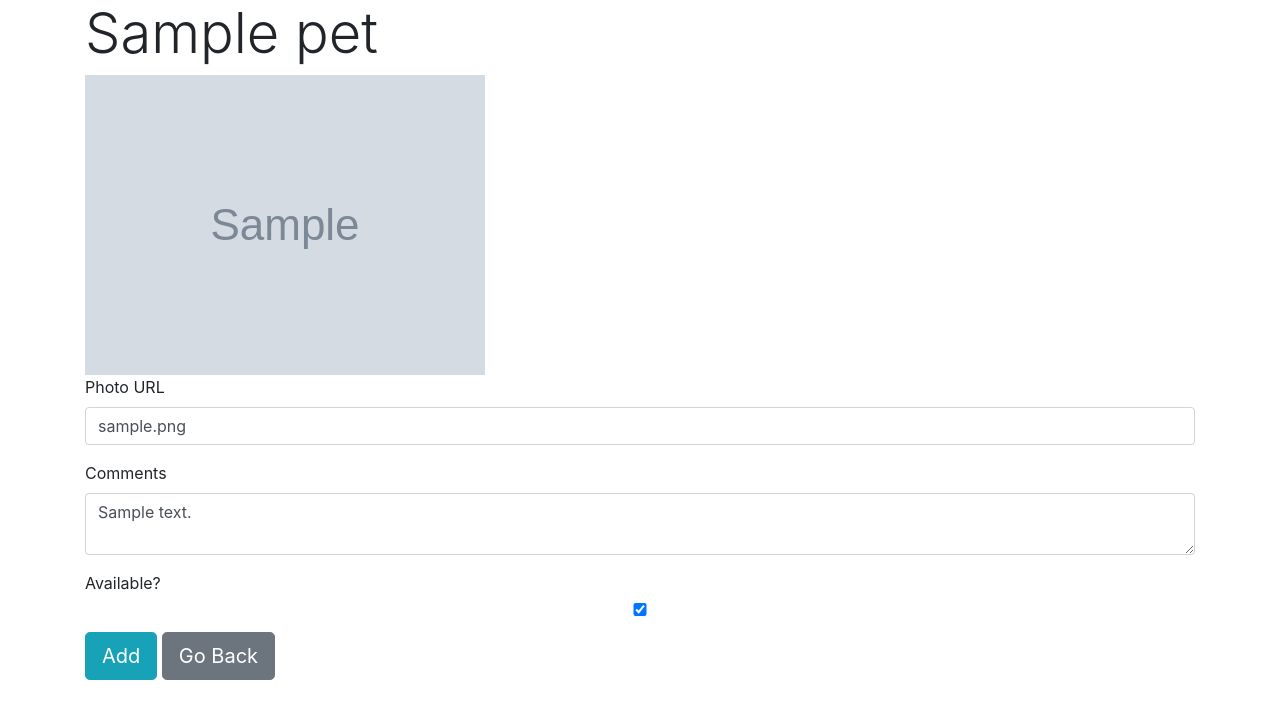
After one commit to paphdev14/Pet-Adoption, a Flask app: page /home/1 in a window 1280 px wide. The commit adds this page. Shown: the top 719 px of the page. Run offline with Flask 2, Linux system fonts and the light colour scheme; tables that the repository leaves empty hold one stand-in row (values such as "Sample post"); grey boxes marked "Sample" are stand-in pictures.

Commit message:
Submission of Final Pet Project

```diff
--- a/app.py
+++ b/app.py
@@ -1,10 +1,11 @@
 from flask import Flask, render_template, request, redirect, flash, session
 from flask_debugtoolbar import DebugToolbarExtension
 from models import db,  connect_db, Pet
+from forms import AddPetForm, EditPetForm
 
 app = Flask(__name__)
 
-app.config['SQLALCHEMY_DATABASE_URI'] = 'postgresql:///pet_adoption'
+app.config['SQLALCHEMY_DATABASE_URI'] = 'postgresql:///adopt'
 app.config['SQLALCHEMY_TRACK_MODIFICATIONS'] = False
 app.config['SQLALCHEMY_ECHO'] = True
 app.config['SECRET_KEY'] = "my-secret-app"
@@ -12,8 +13,49 @@ app.config['DEBUG_TB_INTERCEPT_REDIRECTS'] = False
 debug = DebugToolbarExtension(app)
 
 connect_db(app)
+db.create_all()
 
 
 @app.route('/')
+def root():
+    """Homepage redirects to list of pets."""
+    return redirect("/home")
+# ==================================================
+
+
+@app.route('/home')
 def homepage():
-    return render_template('index.html')
+    """Make Homepage Listing Pets"""
+    pets = Pet.query.all()
+    return render_template('index.html', pets=pets)
+
+@app.route('/add', methods=["GET", "POST"])
+def add_pet():
+    """Add Pet"""
+    form = AddPetForm()
+    if form.validate_on_submit():
+        name = form.name.data
+        species = form.species.data
+        photo = form.photo.data
+        age = form.age.data
+        new_pet = Pet(name=name, species=species, photo=photo, age=age)
+        db.session.add(new_pet)
+        db.session.commit()
+        flash(f"{new_pet.name} added.")
+        return redirect('/home')
+    else:
+        return render_template('add_form.html', form=form)
+
+@app.route('/home/<int:pet_id>', methods=["GET", "POST"])
+def edit_pet(pet_id):
+    pet = Pet.query.get_or_404(pet_id)
+    form = EditPetForm(obj=pet)
+    if form.validate_on_submit():
+        pet.notes = form.notes.data
+        pet.available = form.available.data
+        pet.photo = form.photo.data
+        db.session.commit()
+        flash(f"{pet.name} updated.")
+        return redirect('/home')
+    else:
+        return render_template('edit_form.html', form=form, pet=pet)
--- /dev/null
+++ b/forms.py
@@ -0,0 +1,29 @@
+from flask_wtf import FlaskForm
+from wtforms import StringField, BooleanField, IntegerField, TextAreaField, SelectField
+from wtforms.validators import InputRequired, Optional, Length, NumberRange, URL
+
+
+class AddPetForm(FlaskForm):
+
+    name = StringField("Pet Name", validators=[
+                       InputRequired(message="Add Pet Name")])
+    species = SelectField(
+        "Species",
+        choices=[("cat", "Cat"), ("dog", "Dog"), ("porcupine", "Porcupine")])
+
+    photo = StringField("Photo URL",
+                        validators=[Optional(), URL()])
+    age = IntegerField("Age",
+                       validators=[Optional(), NumberRange(min=0, max=30)])
+    notes = TextAreaField(
+        "Comments",
+        validators=[Optional(), Length(min=10)])
+
+
+class EditPetForm(FlaskForm):
+    photo = StringField("Photo URL",
+                        validators=[Optional(), URL()])
+    notes = TextAreaField(
+        "Comments",
+        validators=[Optional(), Length(min=10)])
+    available = BooleanField("Available?")
--- /dev/null
+++ b/templates/edit_form.html
@@ -0,0 +1,27 @@
+{% extends 'base.html' %}
+
+{% block title %}Edit Pet{% endblock %}
+
+{% block content %}
+<h1 class="display-4">{{ pet.name }}</h1>
+{% if pet.photo %}
+<img class="img-fluid" src="{{ pet.photo }}">
+{% endif %}
+<form method="POST">
+    {{ form.hidden_tag() }}
+
+    {% for field in form if field.widget.input_type != 'hidden'%}
+    <div class="form-group">
+        {{field.label}}
+        {{field(class_="form-control")}}
+        {% for err in field.errors %}
+        <small class="form-text text-danger">
+            {{err}}
+        </small>
+        {% endfor %}
+    </div>
+    {% endfor %}
+    <button class="btn btn-info btn-lg">Add</button>
+    <a href="/home" class="btn btn-secondary btn-lg">Go Back</a>
+</form>
+{% endblock %}
```
Also changed, not shown: models.py (+7 -3 lines), templates/add_form.html (added, +24 -0 lines), templates/index.html (+22 -0 lines), templates/base.html (line endings or trailing spaces).
